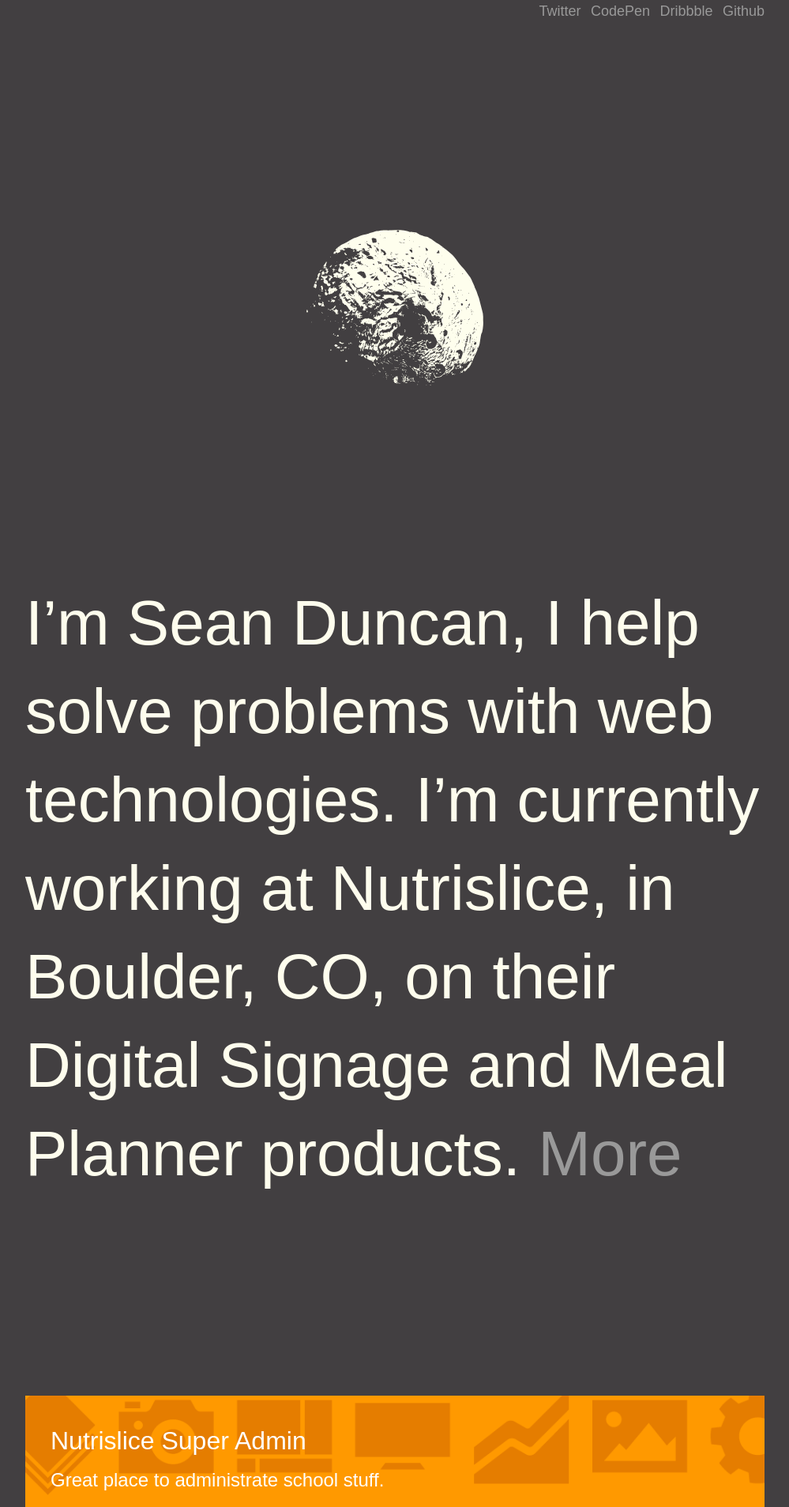
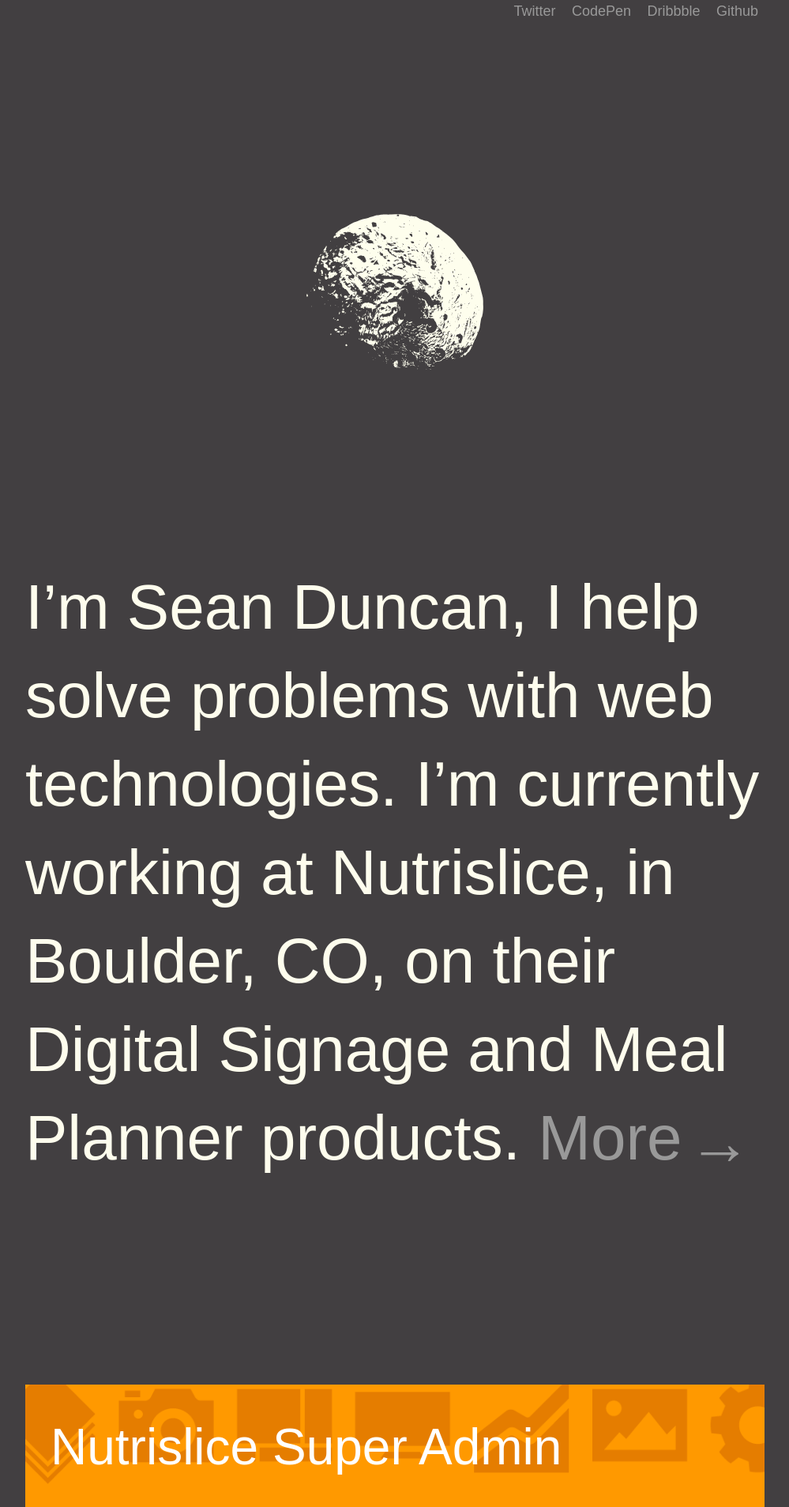
Before and after one commit to seanevd/seanevd-2.0, a Jekyll site: the page built from index.html, in a window 1280 px wide. Shown: the top 1908 px of the page at 79% size, without its empty margins (140-1139 px from the left). Built offline with Jekyll 4.4.1, drawn with Linux system fonts in a browser that asks for light colours; some of the changed text lies outside the part shown.

Commit message:
tightened up imagery

```diff
--- a/_layouts/default.html
+++ b/_layouts/default.html
@@ -5,7 +5,9 @@
 
   <body>
 
-    {% include social.html %}
+    <div class="include-medium exclude-small">
+        {% include social.html %}
+    </div>
 
     <section>
         <div class="meteor">
@@ -16,7 +18,7 @@
             <div class="small-12 columns">
                 <h1>
                     I’m Sean Duncan, I help solve problems with web technologies. I’m currently working at Nutrislice, in Boulder, CO, on their Digital Signage and Meal Planner products.
-                    <a href="/more">More</a>
+                    <a href="/more">More<span class="arrow">&#8594;</span></a>
                 </h1>
             </div>
         </div>
@@ -31,6 +33,7 @@
                         <source srcset="assets/images/n-sa-md.png, assets/images/n-sa-md@2x.png 2x" media="(min-width: 48em)">
                         <img srcset="assets/images/n-sa-sm.png, assets/images/n-sa-sm@2x.png 2x" alt="Nutrislice Super Admin">
                     </picture>
+                    <div class="mobile screen"></div>
                     <div class="screen-text">
                         <h3 class="title">Nutrislice Super Admin</h3>
                         <p class="subtitle">Great place to administrate school stuff.</p>
@@ -48,9 +51,10 @@
                         <source srcset="assets/images/n-ds-md.png, assets/images/n-ds-md@2x.png 2x" media="(min-width: 48em)">
                         <img srcset="assets/images/n-ds-sm.png, assets/images/n-ds-sm@2x.png 2x" alt="Nutrislice Super Admin">
                     </picture>
+                    <div class="mobile screen"></div>
                     <div class="screen-text">
-                        <h3 class="title">Nutrislice Digital Signage</h3>
-                        <p class="subtitle">Nation's leading school signage player.</p>
+                        <h3 class="title medium-width-38">Nutrislice Digital Signage</h3>
+                        <p class="subtitle medium-width-38">Nation's leading school signage player.</p>
                     </div>
                 </div>
             </div>
@@ -64,9 +68,10 @@
                         <source srcset="assets/images/n-mp-md.png, assets/images/n-mp-md@2x.png 2x" media="(min-width: 48em)">
                         <img srcset="assets/images/n-mp-sm.png, assets/images/n-mp-sm@2x.png 2x" alt="Nutrislice Super Admin">
                     </picture>
+                    <div class="mobile screen"></div>
                     <div class="screen-text">
-                        <h3 class="title">Nutrislice Mealplanner</h3>
-                        <p class="subtitle">Nation's leading school signage player.</p>
+                        <h3 class="title right">Nutrislice Mealplanner</h3>
+                        <p class="subtitle top right">Student meal planning app, integrated with Nutrislice Menus.</p>
                     </div>
                 </div>
             </div>
@@ -80,17 +85,18 @@
                         <source srcset="assets/images/n-www-md.png, assets/images/n-www-md@2x.png 2x" media="(min-width: 48em)">
                         <img srcset="assets/images/n-www-sm.png, assets/images/n-www-sm@2x.png 2x" alt="Nutrislice Super Admin">
                     </picture>
+                    <div class="mobile screen"></div>
                     <div class="screen-text">
                         <h3 class="title">Nutrislice Website</h3>
-                        <p class="subtitle">Nation's leading school signage player.</p>
                     </div>
                 </div>
             </div>
         </div>
     </section>
 
-
-    {% include footer.html %}
+    <div class="exclude-medium">
+        {% include social.html %}
+    </div>
 
   </body>
 
--- a/assets/css/styles.css
+++ b/assets/css/styles.css
@@ -1554,19 +1554,25 @@
   float: right;
 }
 
-.social li {
-  display: inline-block;
-  margin-left: 0.44444em;
-  font-size: 1.125em;
-}
-
 @media only screen {
+  .exclude-small {
+    display: none;
+  }
+
+  .width-38 {
+    width: 38%;
+  }
+
   h1 {
     font-family: "europa",sans-serif;
     font-style: normal;
     font-weight: 300;
     font-size: 2.25em;
     color: #FEFDED;
+  }
+  h1 .arrow {
+    vertical-align: middle;
+    padding-left: 8px;
   }
 
   section {
@@ -1596,8 +1602,19 @@
   .image-setup {
     position: relative;
   }
+  .image-setup .screen {
+    position: absolute;
+    top: 0;
+    left: 0;
+    width: 100%;
+    height: 100%;
+    background-color: #666666;
+    opacity: 0.5;
+  }
   .image-setup .screen-text {
     position: absolute;
+    width: 100%;
+    height: 100%;
     top: 0;
     left: 0;
     padding: 32px;
@@ -1610,7 +1627,23 @@
     font-size: 2em;
   }
   .image-setup .subtitle {
+    position: absolute;
+    bottom: 0;
     font-size: 1.5em;
+    margin-bottom: 1.33333em;
+  }
+  .image-setup .subtitle.top {
+    position: static;
+    bottom: auto;
+  }
+
+  .social {
+    margin: 0;
+  }
+  .social li {
+    display: inline-block;
+    margin-right: 0.44444em;
+    font-size: 1.125em;
   }
 }
 @media only screen and (min-width: 26.5625em) {
@@ -1619,8 +1652,28 @@
     padding-left: 32px;
     padding-right: 32px;
   }
+
+  .image-setup .title {
+    font-size: 3em;
+  }
 }
 @media only screen and (min-width: 48em) {
+  .exclude-medium {
+    display: none;
+  }
+
+  .include-medium {
+    display: block;
+  }
+
+  .mobile {
+    display: none;
+  }
+
+  .medium-width-38 {
+    width: 38%;
+  }
+
   h1 {
     font-size: 4em;
   }
@@ -1641,8 +1694,20 @@
     -webkit-transform: rotate(0deg);
             transform: rotate(0deg);
   }
+
+  .social li {
+    margin-left: 0.44444em;
+  }
 }
 @media only screen and (min-width: 64.063em) {
+  .exclude-large {
+    display: none;
+  }
+
+  .include-large {
+    display: block;
+  }
+
   h1 {
     font-size: 5em;
   }
@@ -1655,4 +1720,8 @@
     margin-top: 15.125em;
     margin-bottom: 15.125em;
   }
-}
+
+  .screen-text .title {
+    font-size: 4em;
+  }
+}
--- a/package.json
+++ b/package.json
@@ -18,6 +18,7 @@
     "gulp-rename": "^1.2.2",
     "gulp-ruby-sass": "^2.0.6",
     "gulp-sourcemaps": "^1.6.0",
+    "gulp-typeset": "0.0.1",
     "gulp-uglify": "^1.5.2",
     "gulp-util": "^3.0.7",
     "jshint": "^2.9.1",
```
Also changed, not shown: _assets/_sass/styles.scss (+94 -8 lines), gulpfile.js (+8 -0 lines).
